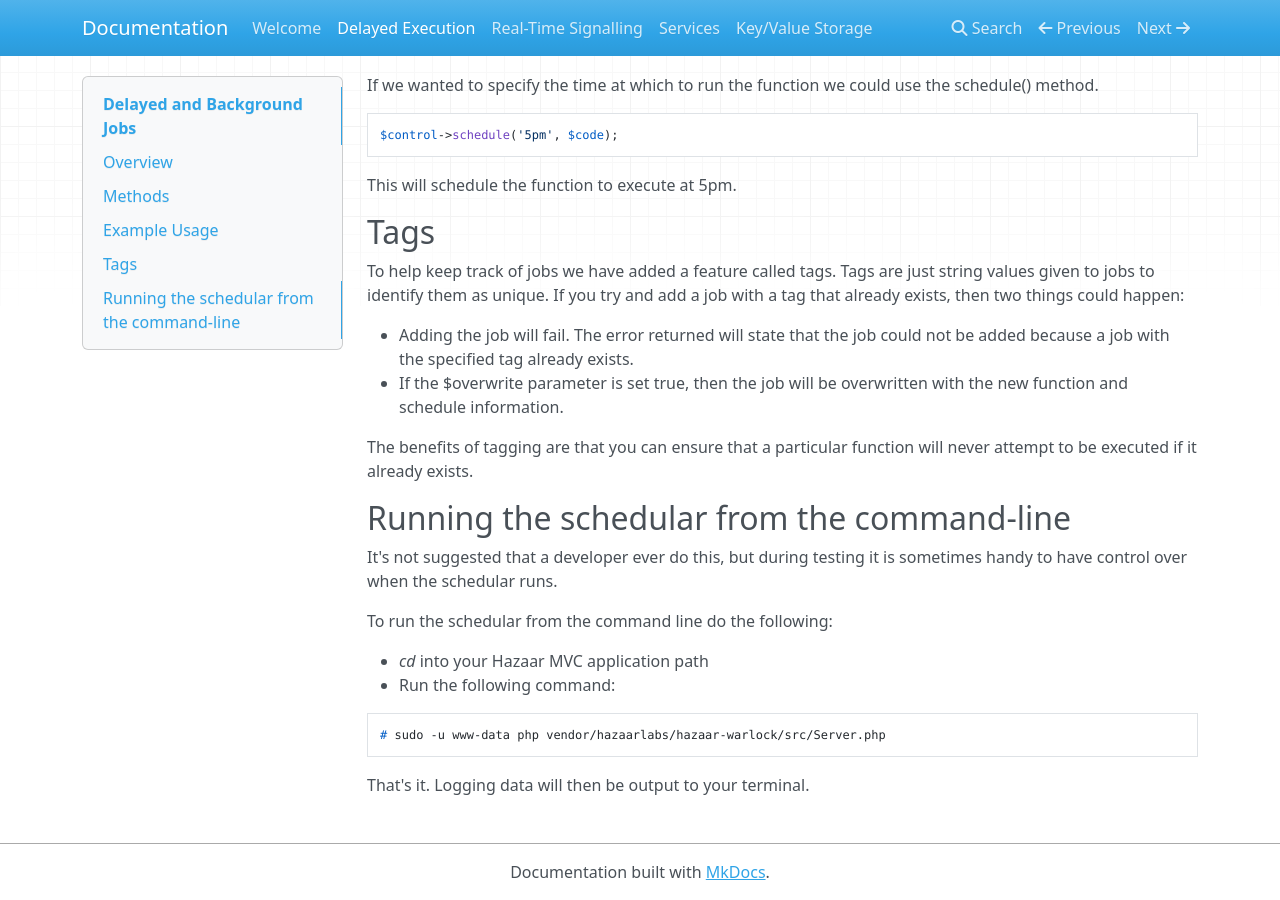
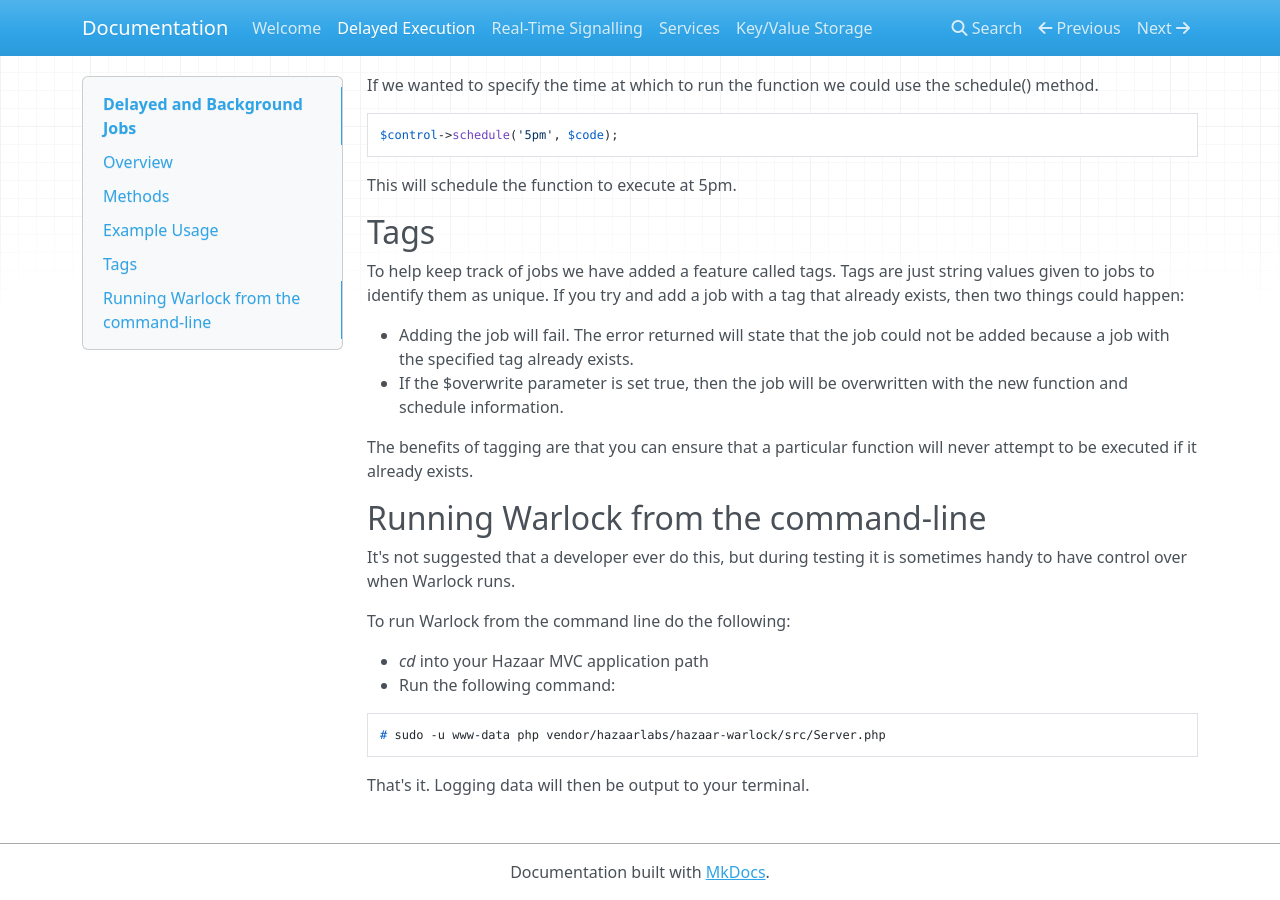
Before and after one commit to JAZ-013/hazaar-warlock, an MkDocs documentation site: the page built from docs/delayed-exec.md, in a window 1280 px wide and 900 px high, scrolled down 2221 px. Built offline with MkDocs 1.6.1, drawn with Linux system fonts in a browser that asks for light colours; nearby versions of some CDN libraries; old or Windows-style settings are respelled for this version of MkDocs; some of the changed text lies outside the part shown.

Commit message:
Some documentation fixes

````diff
--- a/docs/delayed-exec.md
+++ b/docs/delayed-exec.md
@@ -33,7 +33,7 @@
 Consider the following example code:
 
 ```php
-$control = new Hazaar\Schedular\Control();
+$control = new Hazaar\Warlock\Control();
 
 $code = function(){
     echo "APPLICATION_PATH = " . APPLICATION_PATH . "\n";
@@ -52,7 +52,7 @@
 ### 1 - Instantiate the schedular control object
 
 ```php
-$control = new Hazaar\Schedular\Control();
+$control = new Hazaar\Warlock\Control();
 ```
 
 This will set up the schedular control object. This object handles all communication between the application and the schedular. It will also start up a new schedular instance if one is not already running.
@@ -103,11 +103,11 @@
 
 The benefits of tagging are that you can ensure that a particular function will never attempt to be executed if it already exists.
 
-## Running the schedular from the command-line
+## Running Warlock from the command-line
 
-It's not suggested that a developer ever do this, but during testing it is sometimes handy to have control over when the schedular runs.
+It's not suggested that a developer ever do this, but during testing it is sometimes handy to have control over when Warlock runs.
 
-To run the schedular from the command line do the following:
+To run Warlock from the command line do the following:
 
 * *cd* into your Hazaar MVC application path
 * Run the following command:
````
